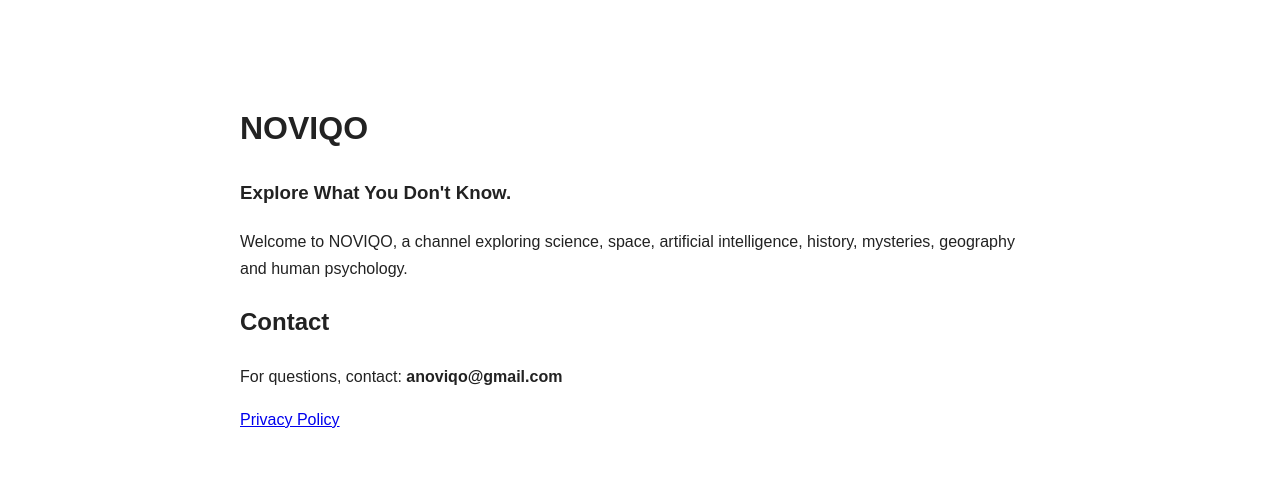
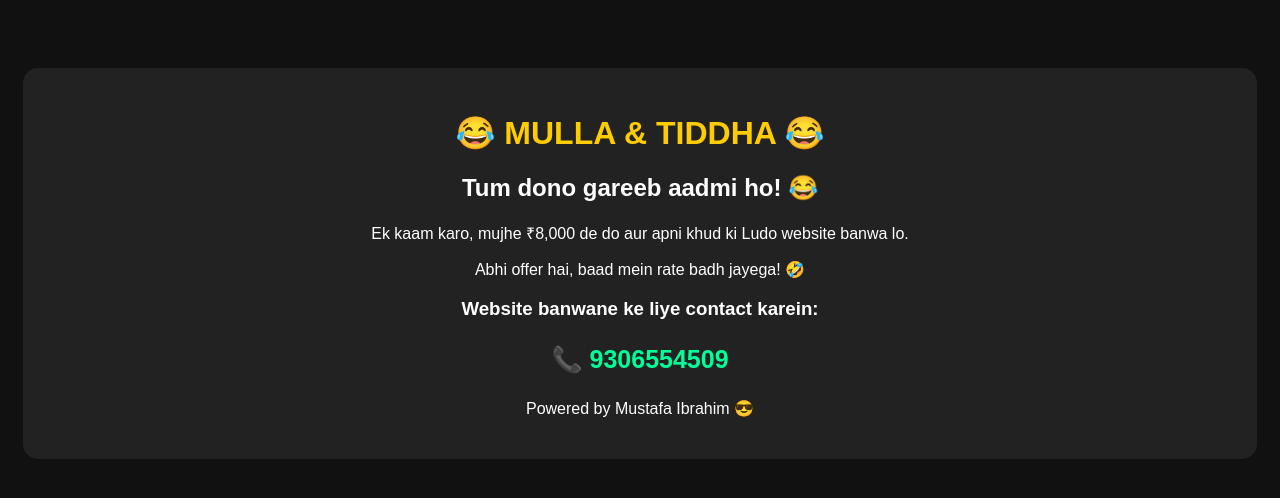
Before and after one commit to anoviqo-creator/Novico-privacy, a plain HTML site: page index.html in a window 1280 px wide. Drawn offline with Linux system fonts and the light colour scheme.

Commit message:
Update index.html

```diff
--- a/index.html
+++ b/index.html
@@ -1,17 +1,39 @@
 <!DOCTYPE html>
-<html lang="en">
+<html>
 <head>
-<meta charset="UTF-8">
 <meta name="viewport" content="width=device-width, initial-scale=1">
-<title>NOVIQO — Explore What You Don't Know</title>
-<meta name="description" content="NOVIQO explores science, technology, history, mysteries and human psychology.">
+<title>Mulla & Tiddha 😂</title>
+<style>
+body {
+  background: #111;
+  color: white;
+  text-align: center;
+  font-family: Arial;
+  padding: 30px 15px;
+}
+h1 { color: #ffcc00; }
+.message {
+  background: #222;
+  padding: 25px;
+  border-radius: 15px;
+  margin-top: 30px;
+}
+.phone {
+  color: #00ff99;
+  font-size: 25px;
+  font-weight: bold;
+}
+</style>
 </head>
-<body style="font-family:Arial,sans-serif;max-width:800px;margin:60px auto;padding:20px;line-height:1.7;color:#222">
-<h1>NOVIQO</h1>
-<h3>Explore What You Don't Know.</h3>
-<p>Welcome to NOVIQO, a channel exploring science, space, artificial intelligence, history, mysteries, geography and human psychology.</p>
-<h2>Contact</h2>
-<p>For questions, contact: <strong>anoviqo@gmail.com</strong></p>
-<p><a href="privacy.html">Privacy Policy</a></p>
+<body>
+<div class="message">
+<h1>😂 MULLA & TIDDHA 😂</h1>
+<h2>Tum dono gareeb aadmi ho! 😂</h2>
+<p>Ek kaam karo, mujhe ₹8,000 de do aur apni khud ki Ludo website banwa lo.</p>
+<p>Abhi offer hai, baad mein rate badh jayega! 🤣</p>
+<h3>Website banwane ke liye contact karein:</h3>
+<p class="phone">📞 9306554509</p>
+<p>Powered by Mustafa Ibrahim 😎</p>
+</div>
 </body>
 </html>
```
